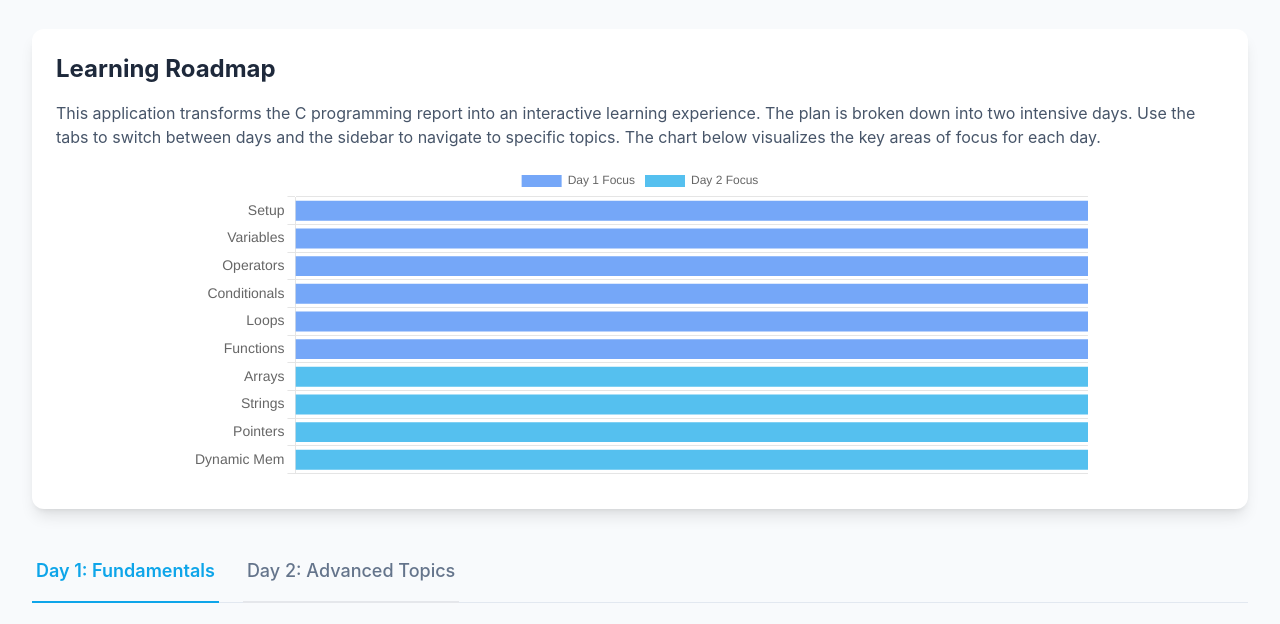
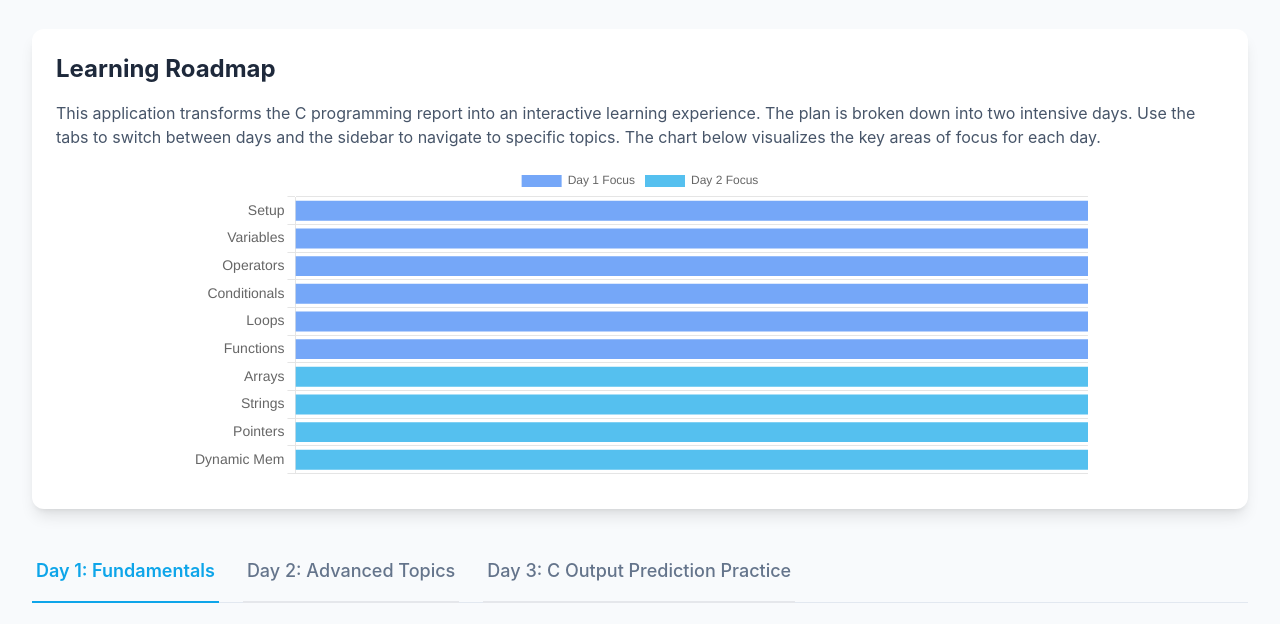
Before and after one commit to harshmv14/c_program_guide, a plain HTML site: page index.html in a window 1280 px wide. Shown: the part 119-743 px from the top of the page. Drawn offline with nearby package versions, Linux system fonts and the light colour scheme.

Commit message:
Update index.html

```diff
--- a/index.html
+++ b/index.html
@@ -69,6 +69,9 @@
             <nav class="-mb-px flex space-x-6" aria-label="Tabs">
                 <button id="tab-day1" class="day-tab active whitespace-nowrap py-4 px-1 border-b-2 font-medium text-lg text-slate-500 hover:text-sky-600 hover:border-sky-300">Day 1: Fundamentals</button>
                 <button id="tab-day2" class="day-tab whitespace-nowrap py-4 px-1 border-b-2 font-medium text-lg text-slate-500 hover:text-sky-600 hover:border-sky-300">Day 2: Advanced Topics</button>
+                <a href="predictC.html" class="day-tab whitespace-nowrap py-4 px-1 border-b-2 font-medium text-lg text-slate-500 hover:text-sky-600 hover:border-sky-300">
+    Day 3: C Output Prediction Practice
+</a>
             </nav>
         </div>
 
```
